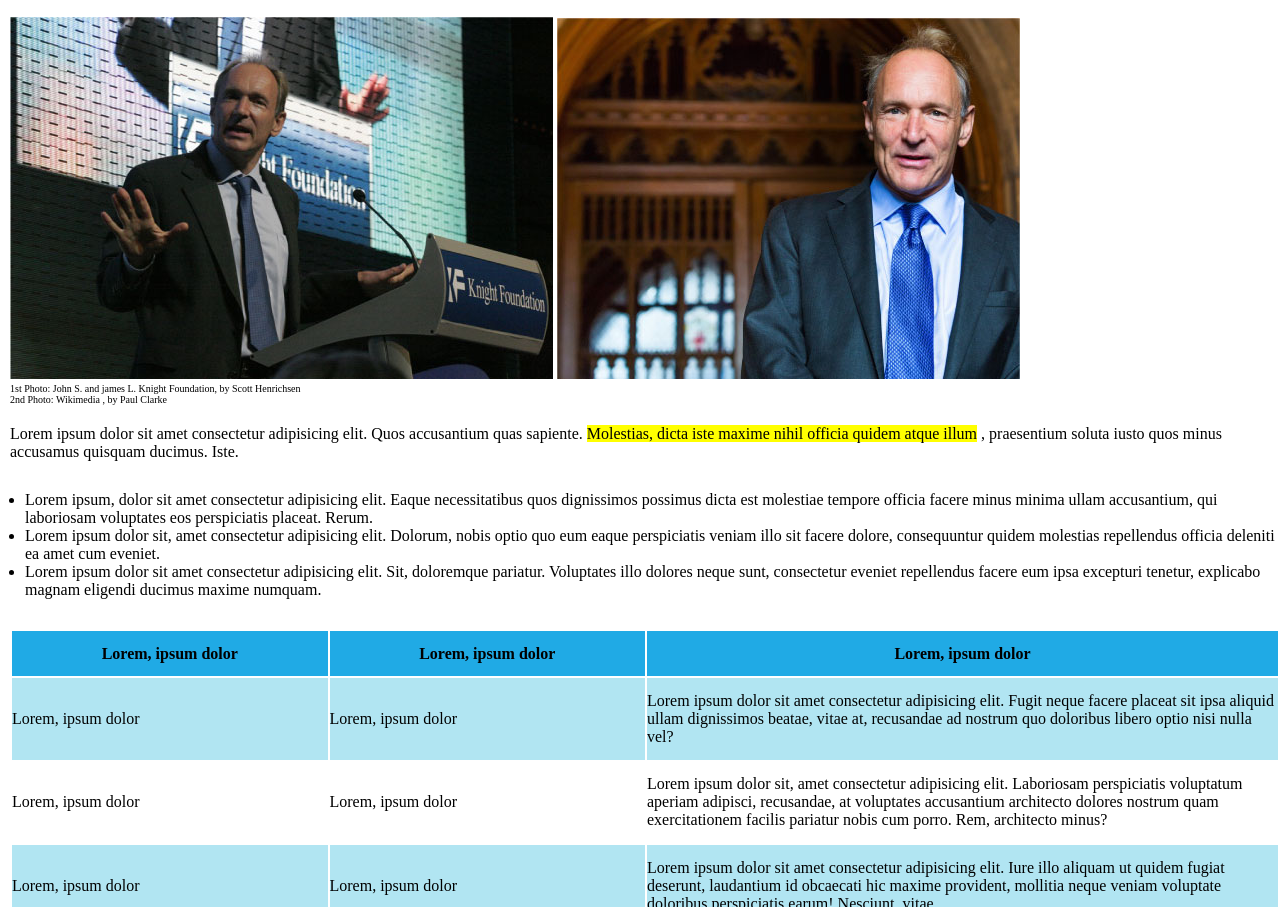
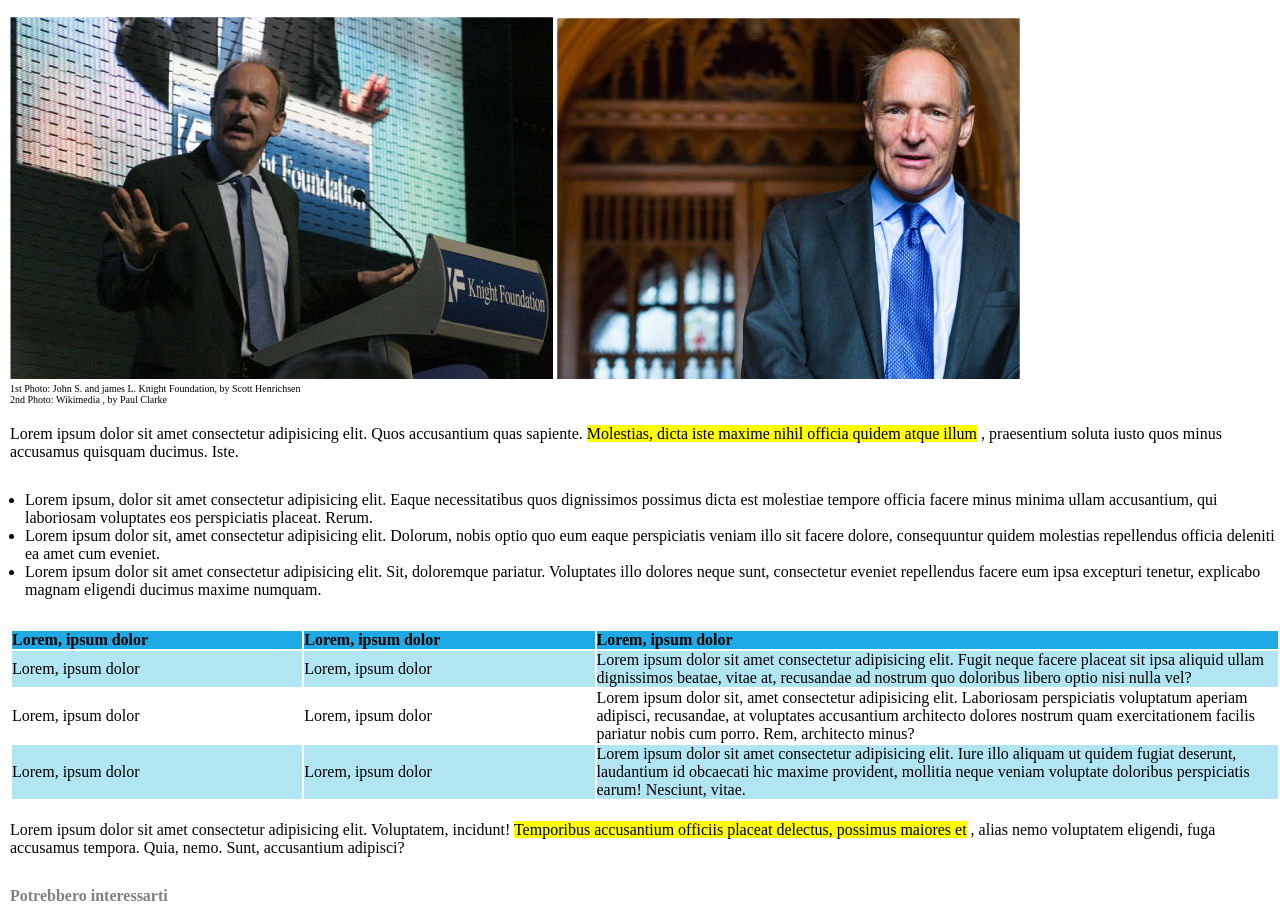
Before and after one commit to edocico/html-css-booleaner, a plain HTML site: page index.html in a window 1280 px wide. Shown: the part 193-1100 px from the top of the page. Drawn offline with Linux system fonts and the light colour scheme.

Commit message:
correzione_table

```diff
--- a/css/style.css
+++ b/css/style.css
@@ -3,7 +3,7 @@ margin: 0;
 padding: 0;
 box-sizing: border-box;
 }
-
+/* header */
 header {
     width: 100%;
     height: 100px;
@@ -13,15 +13,15 @@ header {
     margin-bottom: 20px;
 }
 
-main {
-    margin-left: 10px;
-}
-
 .logo {
     width: 20%;
     height: 100px;
     padding-left: 5px;
     padding-top: 50px;
+}
+/* main section */
+main {
+    margin-left: 10px;
 }
 
 #intestazione {
@@ -55,31 +55,35 @@ ul {
     margin-left: 15px;
     margin-bottom: 30px
 }
-
+/* tabella */
 table {
     width: 100%;
-    height: 300px;
+
 }
 
-.thead_row {
+thead {
+    height: 15px;
     background-color: #20AAE5;
-    height: 15px;
+}
+
+.thcell1 {
+    width: 23%;
+    text-align: left;
+}
+
+.thcell2 {
+    text-align: left;
+}
+
+tbody {
+    height: 95%;
 }
 
 .tbody_row {
     background-color: #B1E5F2;
+
 }
-
-.tablecell1 {
-    width: 25%;
-    height: 45px;
-}
-
-.tablecell2 {
-    width: 25%;
-    height: 45px;
-}
-
+/* footer section */
 footer {
     margin-left: 10px;
 }
--- a/index.html
+++ b/index.html
@@ -39,9 +39,9 @@
 
             <thead>
                 <tr class="thead_row">
-                    <th class="tablecell1">Lorem, ipsum dolor</th>
-                    <th class="tablecell2">Lorem, ipsum dolor</th>
-                    <th class="tablecell3">Lorem, ipsum dolor</th>
+                    <th class="thcell1">Lorem, ipsum dolor</th>
+                    <th class="thcell1">Lorem, ipsum dolor</th>
+                    <th class="thcell2">Lorem, ipsum dolor</th>
                 </tr>
             </thead>
 
```
